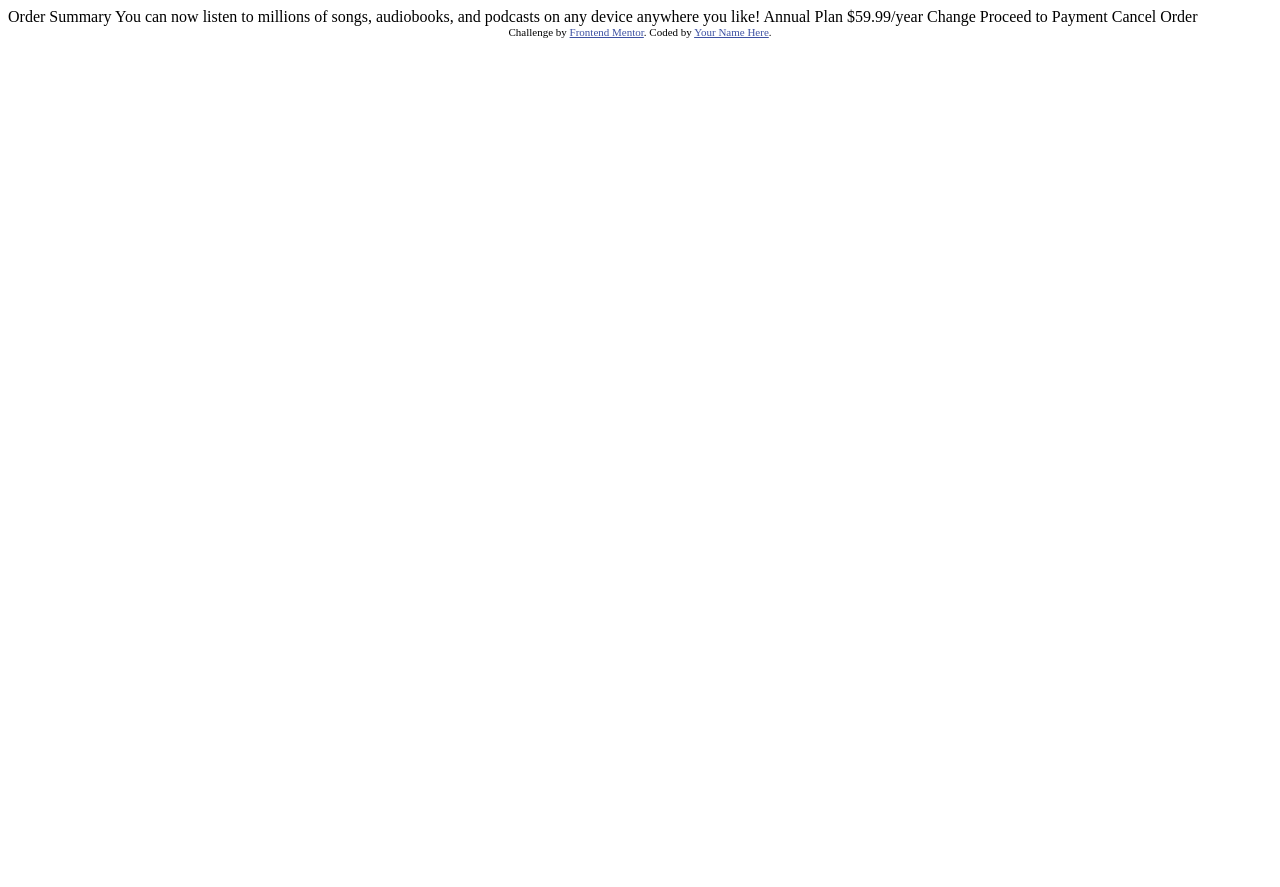
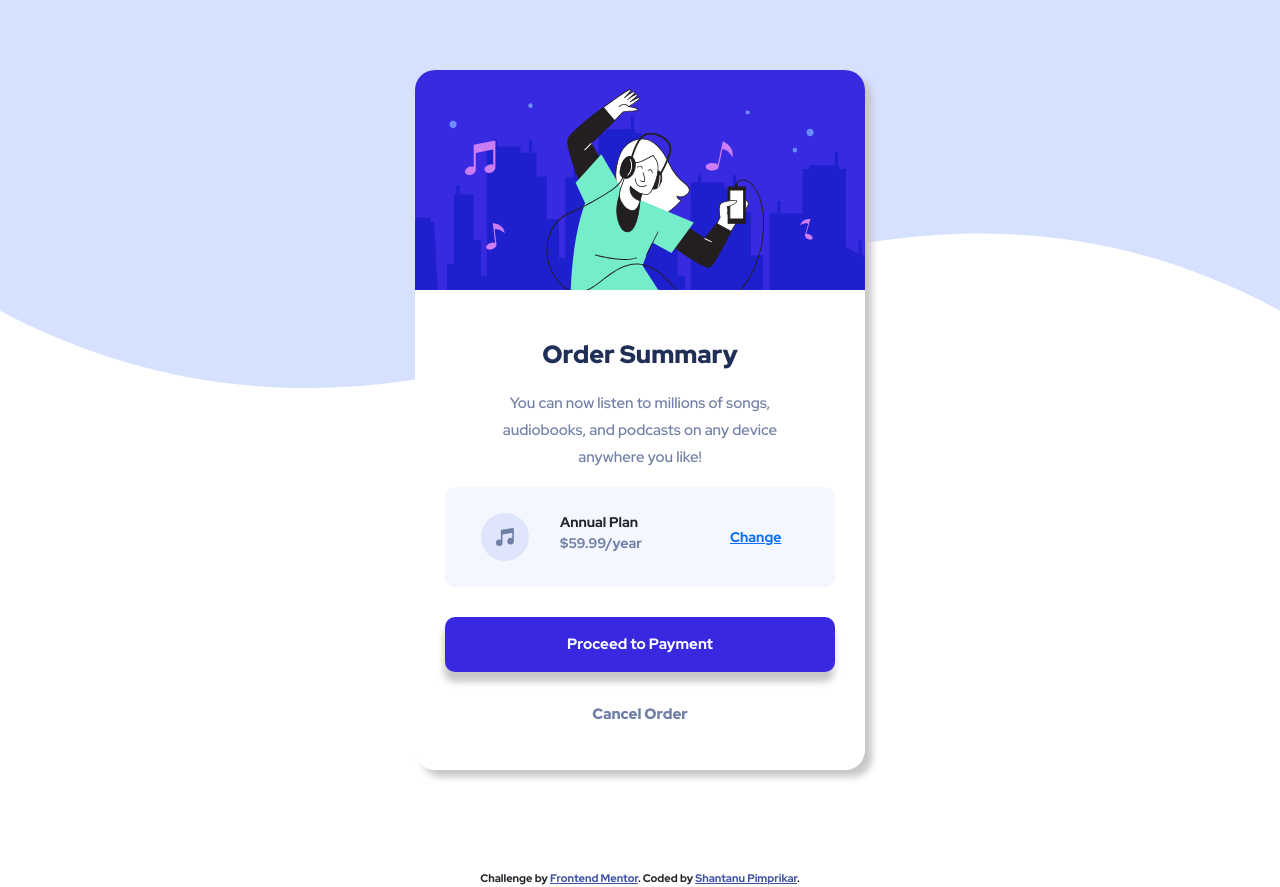
Before and after one commit to Shantanu2706/order-summary-component, a plain HTML site: page index.html in a window 1280 px wide. Before the commit the page ends 800 px from the top, so only its background shows below. Drawn offline with nearby package versions, Linux system fonts and the light colour scheme.

Commit message:
final commit

```diff
--- /dev/null
+++ b/css/styles.css
@@ -0,0 +1,175 @@
+@font-face {
+    font-family: 'Red Hat Display';
+    src: url('fonts/RedHatDisplay-VariableFont_wght.ttf') format('truetype');
+    /* font-weight: normal; */
+}
+
+body {
+    background-image: url("images/pattern-background-mobile.svg");
+    background-repeat: no-repeat;
+    background-size: cover;
+    font-family: 'Red Hat Display';
+    font-weight: 700;
+}
+
+
+
+footer {
+    margin-top: 100px;
+    font-size: 11px;
+    text-align: center;
+}
+
+footer a {
+    color: hsl(228, 45%, 44%);
+}
+
+h1 {
+    font-weight: 900;
+    font-size: 25px;
+    margin-bottom: 20px;
+    color: hsl(223, 47%, 23%);
+}
+
+.bottomDiv {
+    text-align: center;
+    padding: 30px 30px;
+    height: 410px;
+}
+
+.btn{
+    background-color: hsl(245, 75%, 52%);
+    color: white;
+    font-weight: 700;
+    padding: 15px;
+    font-size: 15px;
+    box-shadow: -1px 10px 7px rgb(201, 198, 198);
+    border-radius: 10px;
+}
+
+.btn:hover{
+    background-color: hsl(245, 75%, 52%);
+    color: white;
+    opacity: 60%;
+    /* cursor: pointer; */
+}
+
+.cancelOrder{
+    text-decoration: none;
+    color: hsl(224, 23%, 55%);
+    font-size: 15px;
+    font-weight: 900;
+}
+
+.cancelOrder:hover{
+    /* text-decoration: none; */
+    color: hsl(223, 47%, 23%);
+    /* font-size: 15px; */
+    /* font-weight: 900; */
+}
+
+.changeDiv{
+    display: flex;
+    align-items: center;
+    color: hsl(245, 75%, 52%);
+    font-weight: 700;
+}
+
+.changeDiv a:hover{
+    text-decoration: none;
+    opacity: 50%;
+}
+
+.d-grid{
+    margin-top: 20px;
+    margin-bottom: 20px;
+}
+
+.imgDiv {
+    display: flex;
+    justify-content: center;
+    align-items: center;
+}
+
+.innerDiv {
+    background-color: hsl(225, 100%, 98%);
+    display: grid;
+    grid-template-columns: 1fr 2fr 1fr;
+    height: 80px;
+    border-radius: 10px;
+    font-size: 14px;
+    padding: 10px;
+}
+
+.outerDiv {
+    height: 570px;
+    width: 330px;
+    box-shadow: 7px 7px 7px rgb(201, 198, 198);
+    background-color: white;
+    margin: 70px auto;
+    border-radius: 20px;
+    overflow: hidden;
+}
+
+.outerP {
+    font-size: 15px;
+    color: hsl(224, 23%, 55%);
+    line-height: 1.8;
+    font-weight: 500;
+    padding: 0 10px;
+}
+
+.price{
+    color: hsl(224, 23%, 55%);
+}
+
+.textDiv{
+    text-align: left;
+    padding: 10px;
+}
+
+.textDiv p{
+    margin: 0;
+}
+
+.topDiv {
+    height: 160px;
+    background-image: url('images/illustration-hero.svg');
+    background-size: contain;
+}
+
+@media (min-width: 580px) {
+    body {
+        background-image: url("images/pattern-background-desktop.svg");
+        background-size: contain;
+    }
+
+    .bottomDiv {
+        text-align: center;
+        padding: 50px 30px;
+        height: 480px;
+    }
+
+    .d-grid{
+        margin-top: 30px;
+        margin-bottom: 30px;
+    }
+
+    .innerDiv {
+        height: 100px;
+        padding: 15px;
+    }
+
+    .outerDiv {
+        width: 450px;
+        height: 700px;
+    }
+
+    .outerP {
+        padding: 0 30px;
+    }
+
+    .topDiv {
+        height: 220px;
+    }
+}
--- a/index.html
+++ b/index.html
@@ -1,37 +1,70 @@
 <!DOCTYPE html>
 <html lang="en">
+
 <head>
   <meta charset="UTF-8">
-  <meta name="viewport" content="width=device-width, initial-scale=1.0"> <!-- displays site properly based on user's device -->
+  <meta name="viewport" content="width=device-width, initial-scale=1.0">
+  <!-- displays site properly based on user's device -->
 
   <link rel="icon" type="image/png" sizes="32x32" href="./images/favicon-32x32.png">
 
   <title>Frontend Mentor | Order summary card</title>
+  <link href="https://cdn.jsdelivr.net/npm/bootstrap@5.3.1/dist/css/bootstrap.min.css" rel="stylesheet"
+    integrity="sha384-4bw+/aepP/YC94hEpVNVgiZdgIC5+VKNBQNGCHeKRQN+PtmoHDEXuppvnDJzQIu9" crossorigin="anonymous">
 
-  <!-- Feel free to remove these styles or customise in your own stylesheet 👍 -->
-  <style>
-    .attribution { font-size: 11px; text-align: center; }
-    .attribution a { color: hsl(228, 45%, 44%); }
-  </style>
+  <link rel="stylesheet" href="css/styles.css">
+
 </head>
+
 <body>
+  <div class="outerDiv">
+    <div class="topDiv">
+    </div>
+    <div class="bottomDiv">
+      <h1>Order Summary</h1>
+      <div class="outerP">
+        <p>You can now listen to millions of songs, audiobooks, and podcasts on any
+          device anywhere you like!</p>
+      </div>
 
-  Order Summary
+      <div class="innerDiv grid-container">
+        <div class="imgDiv grid-item">
+          <img src="css/images/icon-music.svg" alt="Icon Music">
+        </div>
+        <div class="textDiv grid-item">
+          <p>Annual Plan</p>
+          <p class="price">$59.99/year</p>
+        </div>
+        <div class="changeDiv grid-item">
+          <a href="/">Change</a>
+        </div>
 
-  You can now listen to millions of songs, audiobooks, and podcasts on any
-  device anywhere you like!
 
-  Annual Plan
-  $59.99/year
 
-  Change
 
-  Proceed to Payment
-  Cancel Order
+      </div>
+      <div class="d-grid">
+        <button class="btn">Proceed to Payment</button>
+      </div>
+      <a href="/" class="cancelOrder">Cancel Order</a>
 
+
+
+
+
+
+
+
+    </div>
+
+  </div>
+
+</body>
+<footer>
   <div class="attribution">
     Challenge by <a href="https://www.frontendmentor.io?ref=challenge" target="_blank">Frontend Mentor</a>.
-    Coded by <a href="#">Your Name Here</a>.
+    Coded by <a href="#">Shantanu Pimprikar</a>.
   </div>
-</body>
+</footer>
+
 </html>
```
Also changed, not shown: css/fonts/RedHatDisplay-VariableFont_wght.ttf (added), css/images/favicon-32x32.png (renamed from images/favicon-32x32.png), css/images/icon-music.svg (renamed from images/icon-music.svg), css/images/illustration-hero.svg (renamed from images/illustration-hero.svg), css/images/pattern-background-desktop.svg (renamed from images/pattern-background-desktop.svg), css/images/pattern-background-mobile.svg (renamed from images/pattern-background-mobile.svg), 1 other file.
